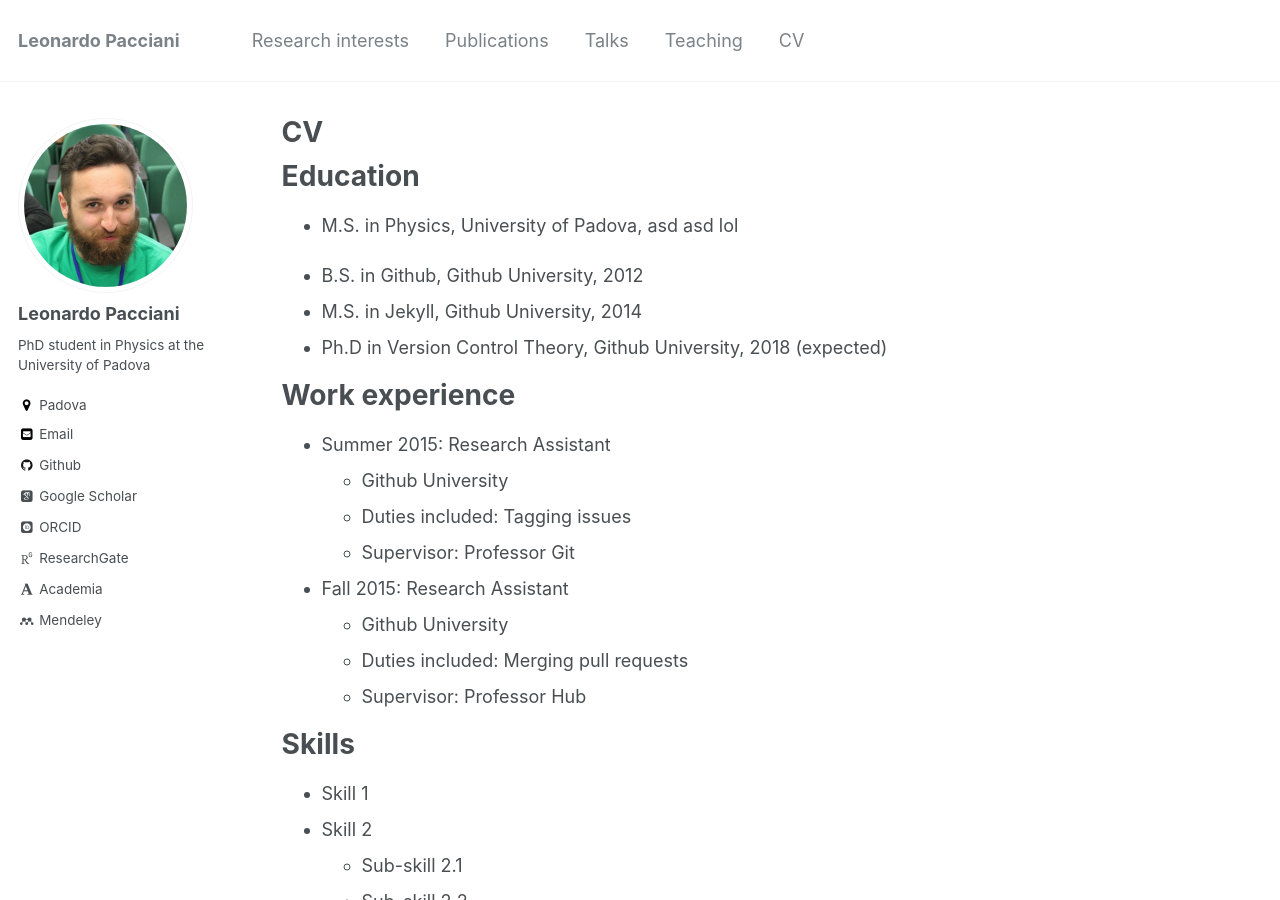
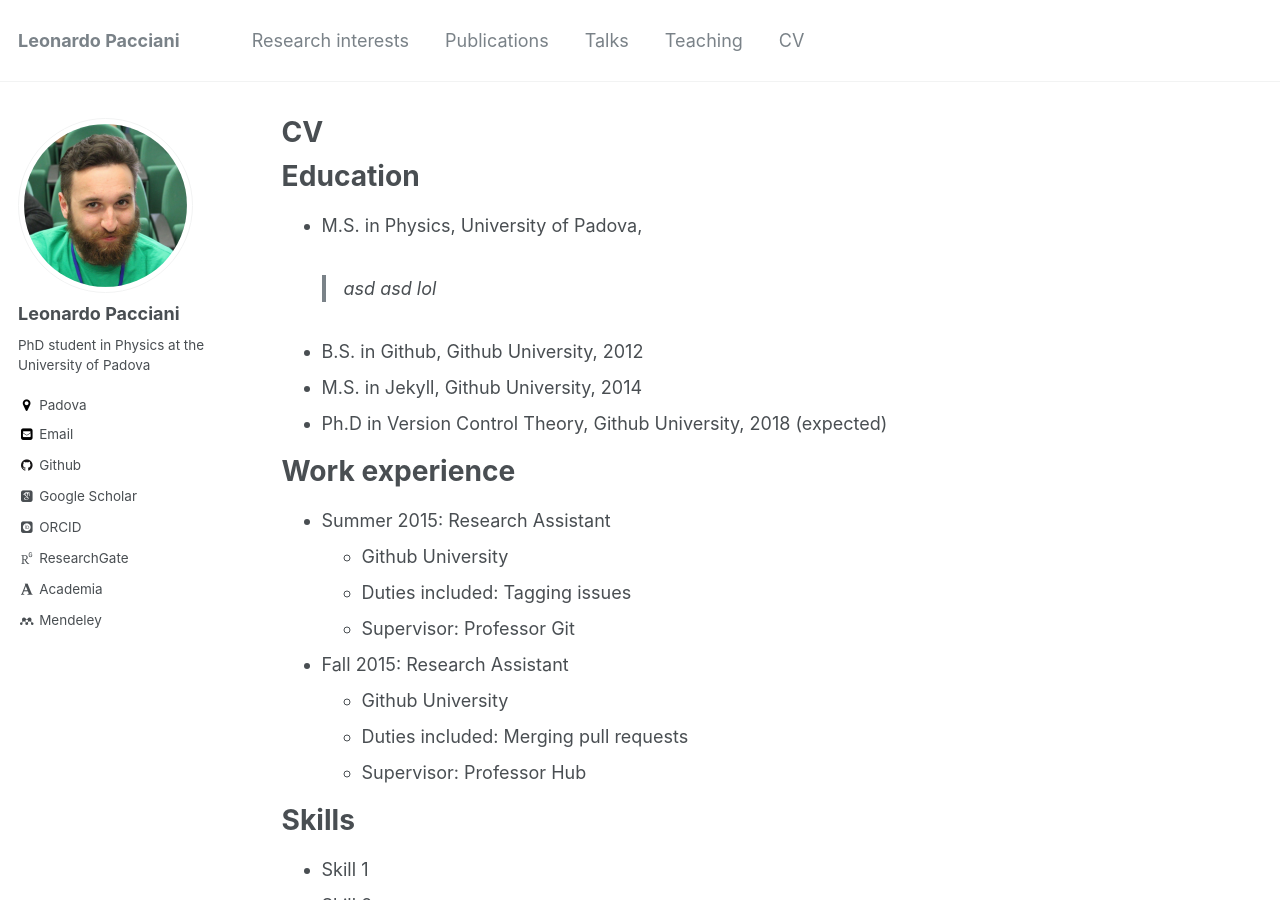
Before and after one commit to suweis/suweis.github.io, a Jekyll site: the page built from _pages/cv.md, in a window 1280 px wide and 900 px high. Built offline with Jekyll 4.4.1, drawn with Linux system fonts in a browser that asks for light colours; some web fonts are replaced.

Commit message:
Fourth trial

```diff
--- a/_pages/cv.md
+++ b/_pages/cv.md
@@ -12,7 +12,7 @@ redirect_from:
 Education
 ======
 * M.S. in Physics, University of Padova,
-      asd asd lol
+> asd asd lol
 
 * B.S. in Github, Github University, 2012
 * M.S. in Jekyll, Github University, 2014
```
